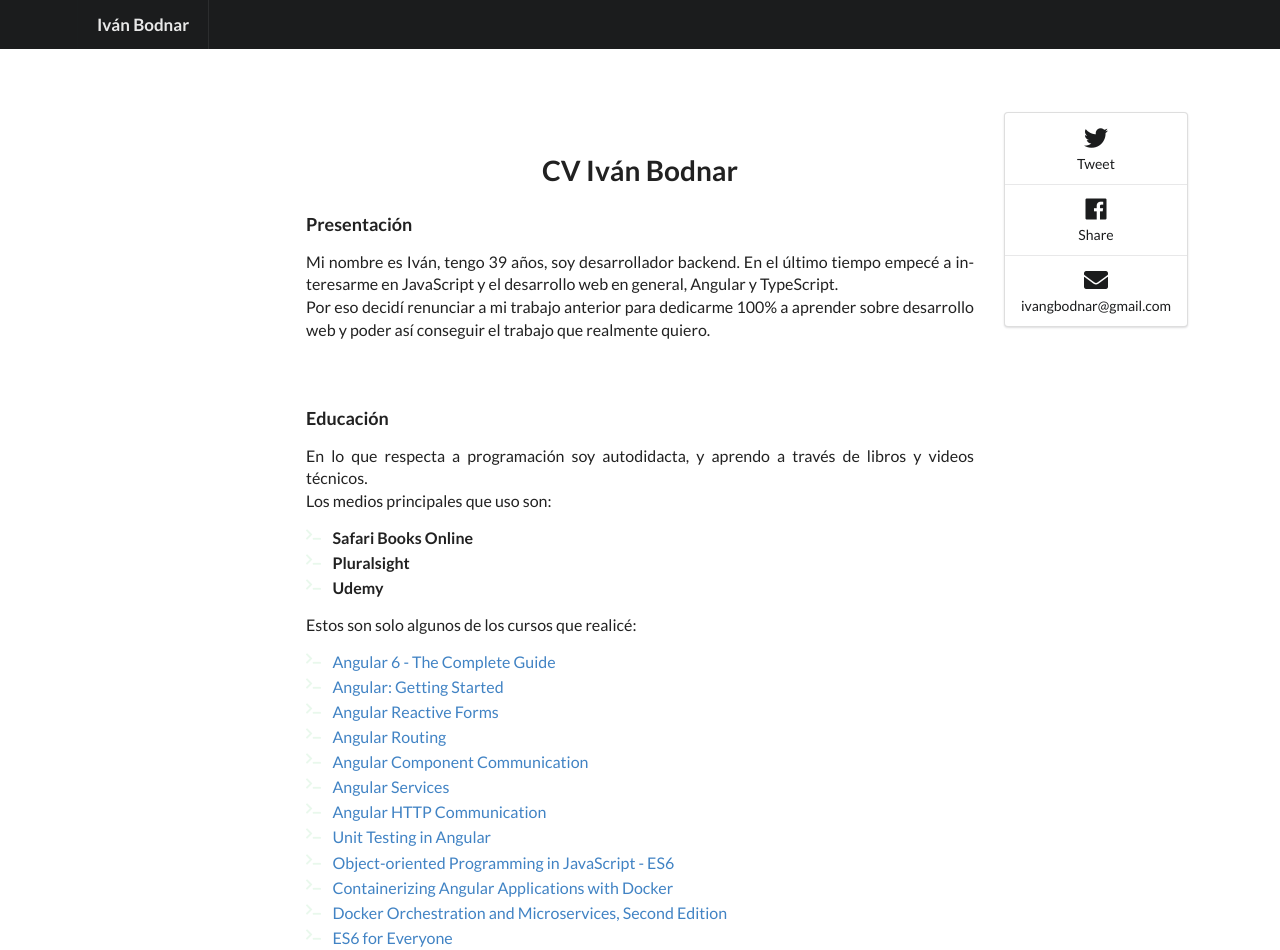
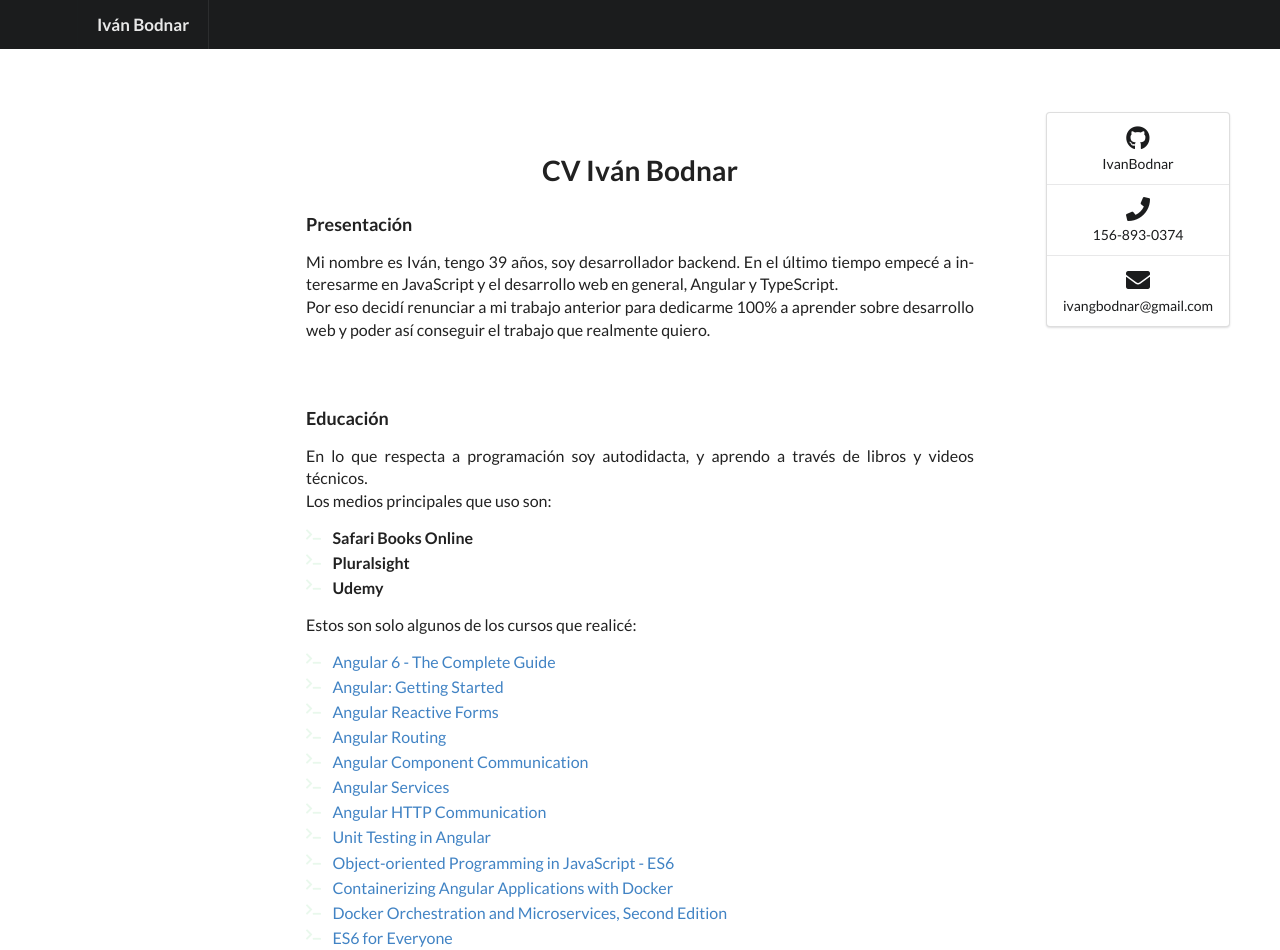
Before and after one commit to IvanBodnar/ivanbodnar.github.io, a website: page index.html in a window 1280 px wide. Shown: the top 950 px of the page. Drawn offline with Linux system fonts and the light colour scheme.

Commit message:
Agregados datos en menu contacto

```diff
--- a/css/main.css
+++ b/css/main.css
@@ -37,7 +37,7 @@ i.terminal.small.icon {
     z-index: 10;
 }
 
-@media (max-width: 1113px) {
+@media (max-width: 1201px) {
     .hidden-xs {
         display: none !important;
     }
--- a/index.html
+++ b/index.html
@@ -19,11 +19,11 @@
     <!--Main-->
     <div class="ui main text justified container">
         <div id="context" class="ui basic segment">
-            <div class="ui right very close rail hidden-xs">
+            <div class="ui right rail hidden-xs">
                 <div class="ui sticky">
                     <div id="sticky-menu" class="ui labeled icon vertical menu">
-                        <a class="item"><i class="twitter icon"></i> Tweet</a>
-                        <a class="item"><i class="facebook icon"></i> Share</a>
+                        <a class="item"><i class="github icon"></i> IvanBodnar</a>
+                        <a class="item"><i class="phone icon"></i>156-893-0374</a>
                         <a class="item"><i class="mail icon"></i>ivangbodnar@gmail.com</a>
                     </div>
                 </div>
```
